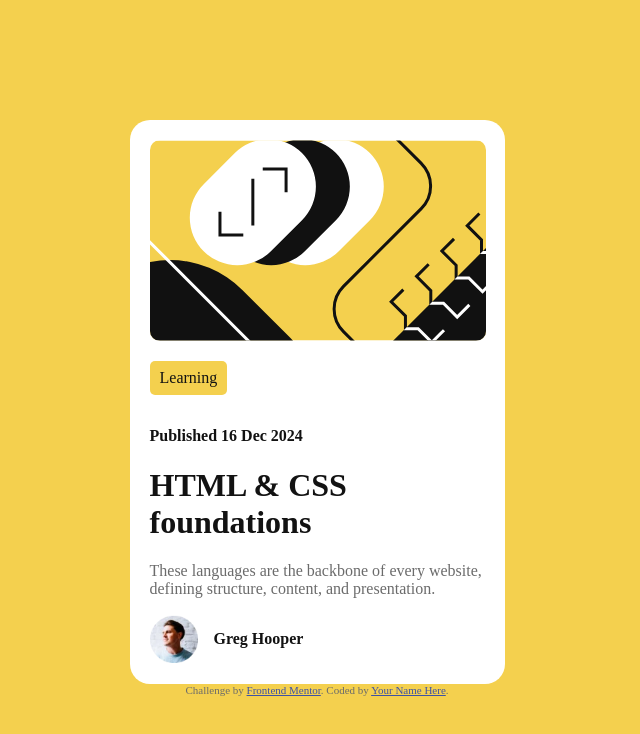
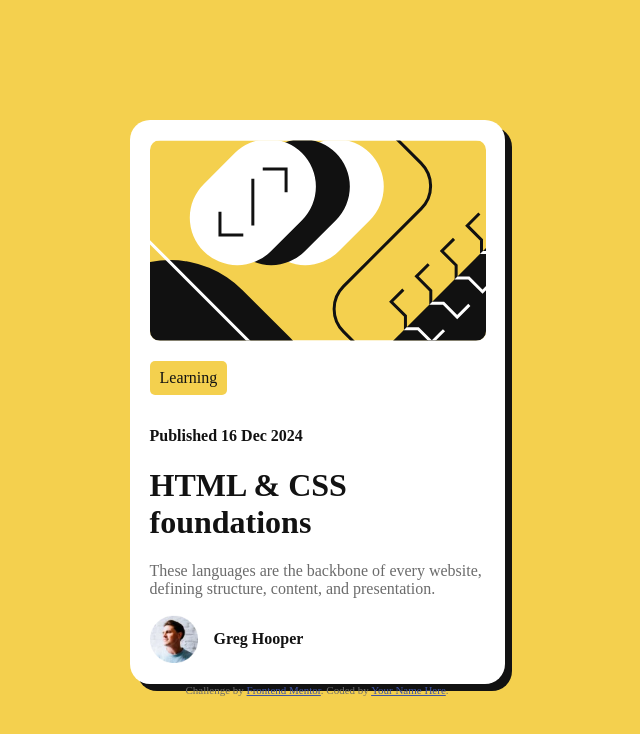
Before and after one commit to himanshu-gb/blog-preview-card-challange, a plain HTML site: page index.html in a window 1280 px wide. Shown: the whole page, without its empty margins (323-963 px from the left). Drawn offline with Linux system fonts and the light colour scheme.

Commit message:
blog card animation

```diff
--- a/style.css
+++ b/style.css
@@ -20,6 +20,12 @@ body{
     max-width: 335px;
     padding: 20px;
     border-radius: 20px;
+    box-shadow: 7px 7px 0px var(--Black);
+    transition: box-shadow 1s ease;
+}
+
+.blog:hover{
+    box-shadow: 10px 10px 0px var(--Black);
 }
 
 .blog img {
```
